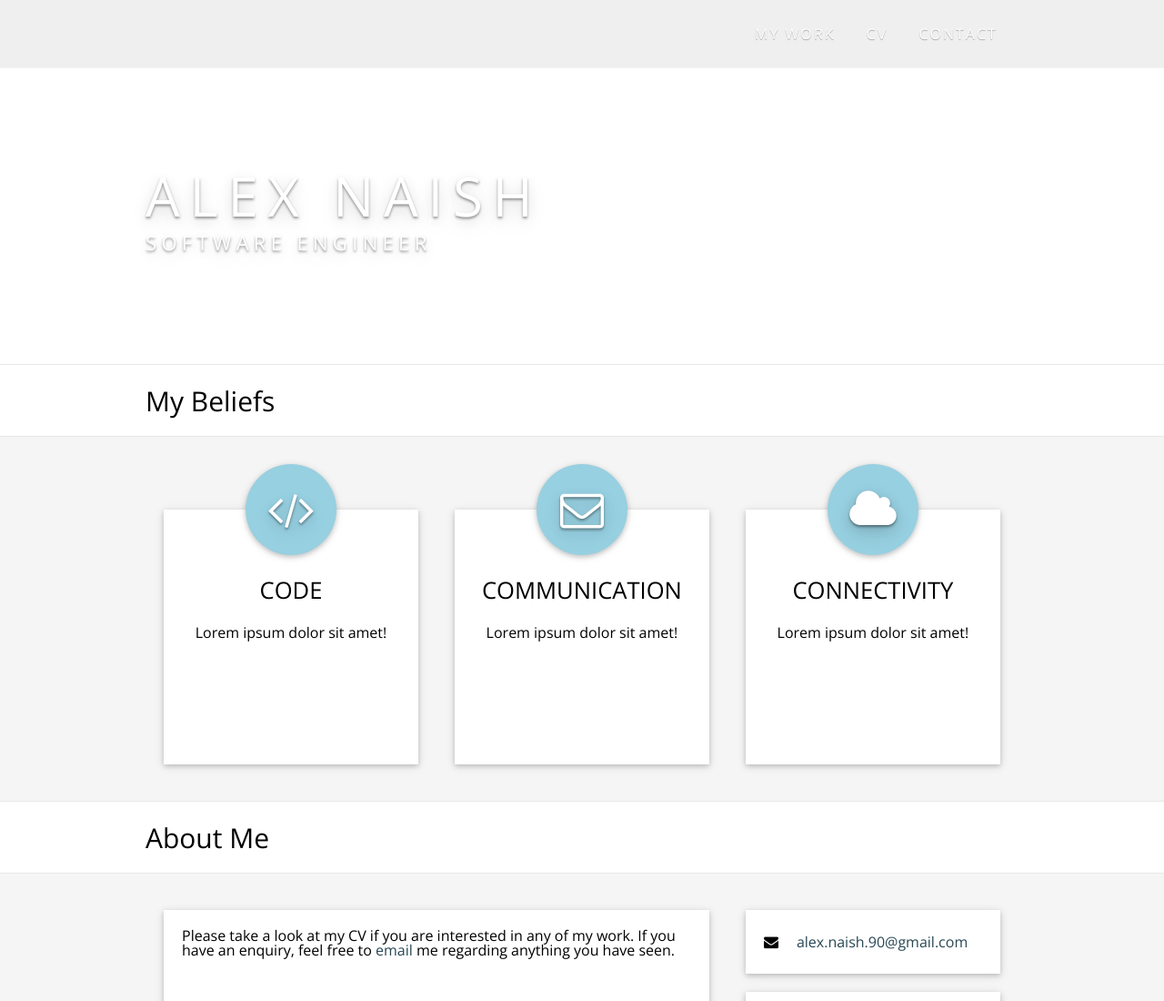
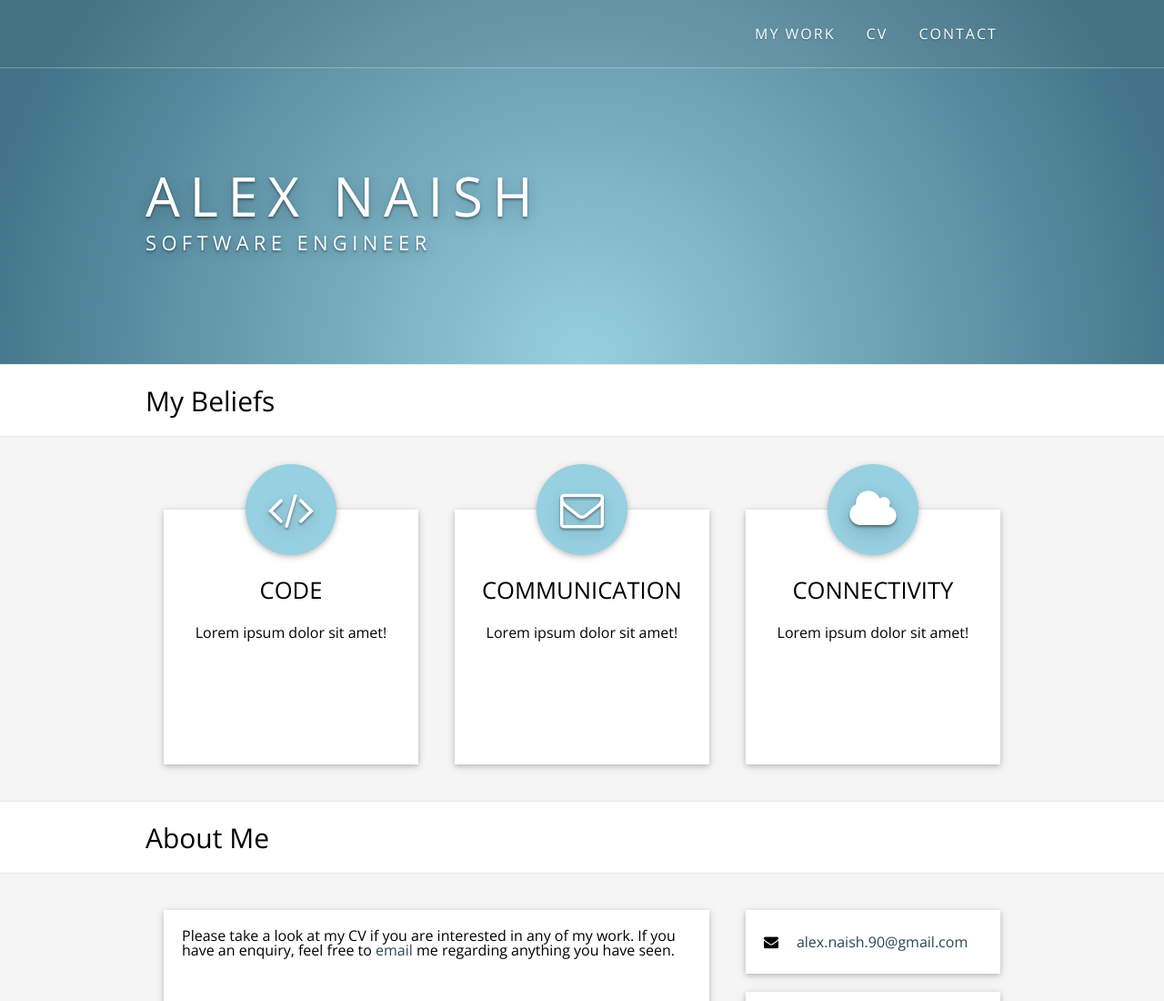
Before and after one commit to alexnaish/grid-sass-portfolio, a website: page index.html in a window 1280 px wide. Shown: the top 1100 px of the page at 91% size. Drawn offline with nearby package versions, Linux system fonts and the light colour scheme.

Commit message:
fixed header section having no fallback colour

```diff
--- a/gulpfile.js
+++ b/gulpfile.js
@@ -11,7 +11,7 @@ var gulp = require('gulp'),
 
 gulp.task('sass', function() {
     return sass('sass/style.scss', {style: 'expanded'})
-        .pipe(autoprefixer(['last 2 versions']))
+        .pipe(autoprefixer(['last 3 versions']))
         .pipe(gulp.dest('css'))
         .pipe(rename({
             suffix: '.min'
--- a/sass/navbar.scss
+++ b/sass/navbar.scss
@@ -1,5 +1,6 @@
 .nav-header-bg {
-    radial-gradient: bottom, circle cover, #97d0e1, #427388 90%;
+    background: #427388;
+    background-image: radial-gradient(bottom, circle cover, #97d0e1, #427388 90%);
     height: 400px;
     box-shadow: 0 2px 3px rgba(0, 0, 0, 0.2), 0 4px 13px rgba(0, 0, 0, 0.1), 0 9px 23px rgba(0, 0, 0, 0.1);
 }
```
Also changed, not shown: css/style.css, css/style.min.css.
